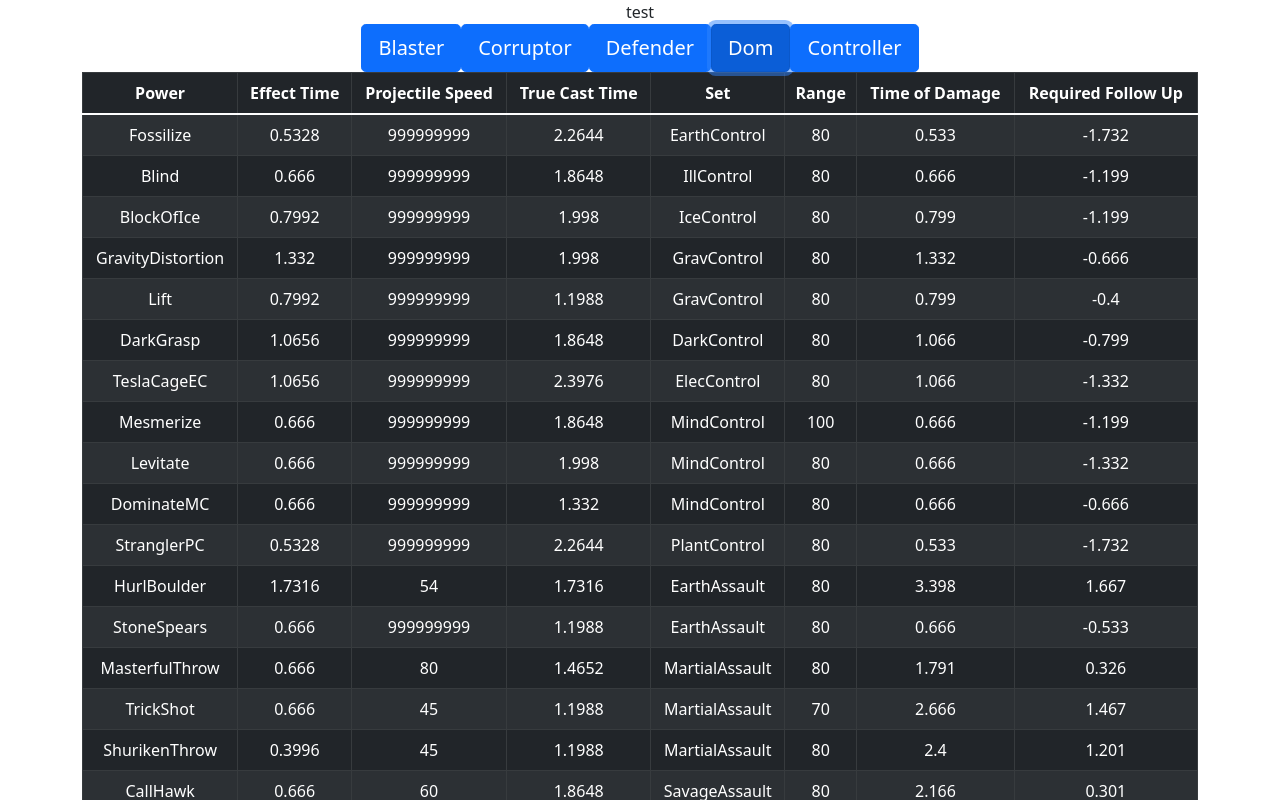
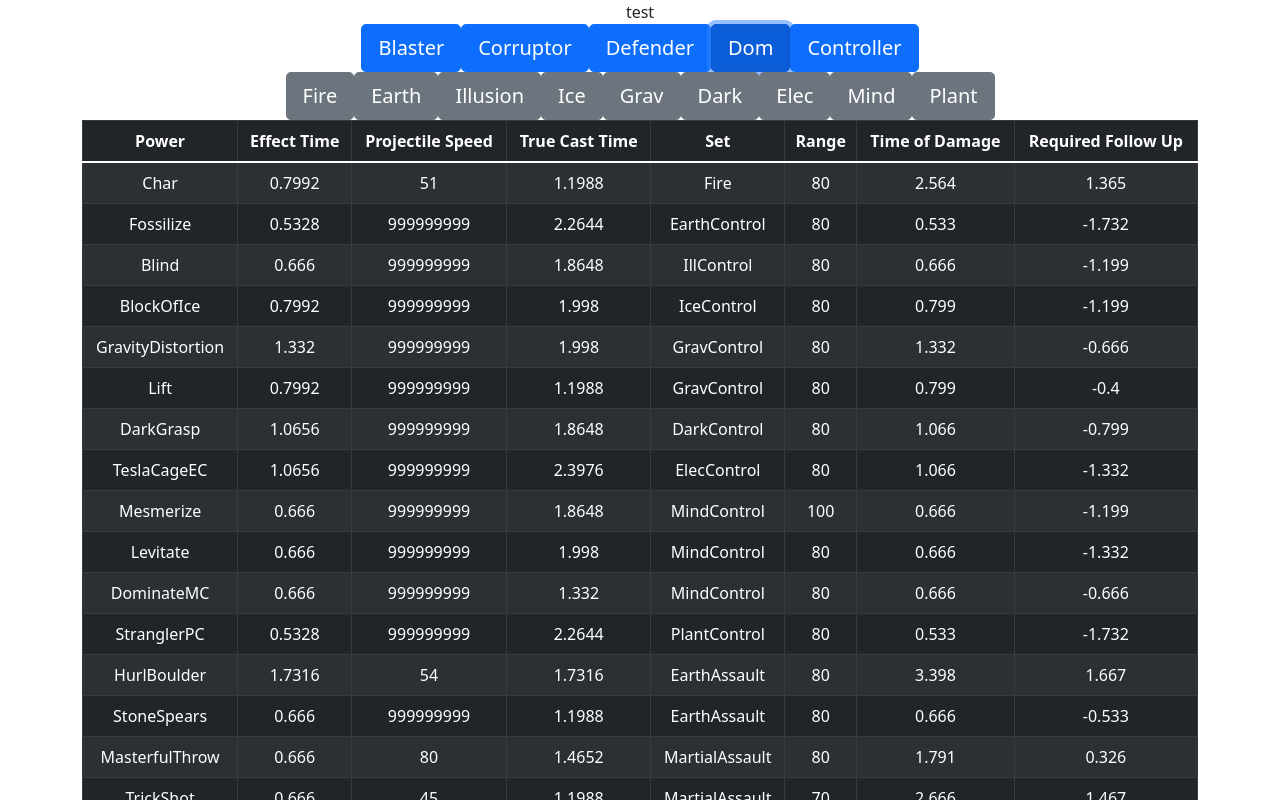
Before and after one commit to SFoxGit/offtimings, a React (Create React App) app: page / in a window 1280 px wide. Both pictures are taken after a click on the button "Dom". Shown: the top 800 px of the page. Built offline with nearby package versions, Linux system fonts and the light colour scheme.

Commit message:
def and corr secondaries

```diff
--- a/src/components/Table/table.jsx
+++ b/src/components/Table/table.jsx
@@ -7,11 +7,13 @@ export default function AttacksTable() {
   const [powers, setPowers] = useState([])
   const [archtype, setArchtype] = useState()
   const [primary, setPrimary] = useState()
+  const [secondary, setSecondary] = useState()
+  const [epic, setEpic] = useState()
 
   const selectArchtype = (filter) => {
     setPrimary()
     console.log(filter)
-    let arr = attacks.filter(function(power) {
+    let arr = attacks.filter(function (power) {
       return power[13].includes(filter)
     })
     setPowers(arr)
@@ -19,20 +21,21 @@ export default function AttacksTable() {
   }
 
   const selectPrimary = (filter) => {
+    setSecondary()
     if (!primary) {
 
-      let arr = powers.filter(function(power) {
+      let arr = powers.filter(function (power) {
         return power[8] === filter
       })
       console.log(arr)
       setPowers(arr)
       setPrimary(filter)
     } else {
-      let arr = attacks.filter(function(power) {
+      let arr = attacks.filter(function (power) {
         return power[13].includes(archtype)
       })
       setPowers(arr)
-      let filterArr = arr.filter(function(power) {
+      let filterArr = arr.filter(function (power) {
         return power[8] === filter
       })
       setPowers(filterArr)
@@ -41,7 +44,25 @@ export default function AttacksTable() {
   }
 
   const selectSecondary = (filter) => {
-
+    if (!secondary) {
+      let arr = attacks.filter(function (power) {
+        return power[8] === filter
+      })
+      setSecondary(filter)
+      setPowers([...powers, ...arr])
+    } else {
+      let arr = attacks.filter(function (power) {
+        return power[13].includes(archtype)
+      })
+      let filterArr = arr.filter(function (power) {
+        return power[8] === primary
+      })
+      let secondaryArr = arr.filter(function (power) {
+        return power[8] === filter
+      })
+      setSecondary(filter)
+      setPowers([...filterArr, ...secondaryArr])
+    }
   }
 
   useEffect(() => {
@@ -79,7 +100,49 @@ export default function AttacksTable() {
         :
         null
       }
-
+      {archtype === "dom" || archtype === "controller" ?
+        <Row>
+          <Col>
+            <Button size="lg" variant="secondary" onClick={() => selectPrimary("Fire")}>Fire</Button>
+            <Button size="lg" variant="secondary" onClick={() => selectPrimary("EarthControl")}>Earth</Button>
+            <Button size="lg" variant="secondary" onClick={() => selectPrimary("IllControl")}>Illusion</Button>
+            <Button size="lg" variant="secondary" onClick={() => selectPrimary("IceControl")}>Ice</Button>
+            <Button size="lg" variant="secondary" onClick={() => selectPrimary("GravControl")}>Grav</Button>
+            <Button size="lg" variant="secondary" onClick={() => selectPrimary("DarkControl")}>Dark</Button>
+            <Button size="lg" variant="secondary" onClick={() => selectPrimary("ElecControl")}>Elec</Button>
+            <Button size="lg" variant="secondary" onClick={() => selectPrimary("MindControl")}>Mind</Button>
+            <Button size="lg" variant="secondary" onClick={() => selectPrimary("PlantControl")}>Plant</Button>
+          </Col>
+        </Row>
+        :
+        null
+      }
+      {primary && archtype === "blaster" ?
+        <Row>
+          <Col>
+            <Button size="lg" variant="info" onClick={() => selectSecondary("SonicManip")}>Sonic</Button>
+            <Button size="lg" variant="info" onClick={() => selectSecondary("Ninja")}>Ninja</Button>
+            <Button size="lg" variant="info" onClick={() => selectSecondary("TactArrow")}>Tactical Arrow</Button>
+            <Button size="lg" variant="info" onClick={() => selectSecondary("Plant")}>Plant</Button>
+            <Button size="lg" variant="info" onClick={() => selectSecondary("Temporal")}>Temporal</Button>
+            <Button size="lg" variant="info" onClick={() => setSecondary("other")}>Other</Button>
+          </Col>
+        </Row>
+        :
+        null
+      }
+      {primary && (archtype === "defender" || archtype === "controller" || archtype === "corruptor") ?
+        <Row>
+          <Col>
+            <Button size="lg" variant="info" onClick={() => selectSecondary("Poison")}>Poison</Button>
+            <Button size="lg" variant="info" onClick={() => selectSecondary("RadEmission")}>Rad</Button>
+            <Button size="lg" variant="info" onClick={() => selectSecondary("Nature")}>Nature</Button>
+            <Button size="lg" variant="info" onClick={() => setSecondary("other")}>Other</Button>
+          </Col>
+        </Row>
+        :
+        null
+      }
       <Table striped bordered hover variant="dark">
         <thead>
           <tr>
--- a/src/data.js
+++ b/src/data.js
@@ -26,7 +26,7 @@ const attacks = [
   ['AbysallGaze', 30, 32, 1.0656, 45, 50, 52, 1.8648, 'Dark', 70, 3.066, 1.201, 'primary', ['blaster', 'corruptor', 'defender']],
   ['BlazingBolt', 22, 24, 0.7992, 450, 50, 52, 1.8648, 'Fire', 80, 0.999, -0.866, 'primary', ['blaster', 'corruptor', 'defender']],
   ['Blaze', 16, 16, 0.5328, 90, 30, 32, 1.1988, 'Fire', 80, 1.533, 0.334, 'primary', ['blaster', 'corruptor', 'defender']],
-  ['Char', 23, 24, 0.7992, 51, 32, 32, 1.1988, 'Fire', 80, 2.564, 1.365, 'primary', ['blaster', 'corruptor', 'defender']],
+  ['Char', 23, 24, 0.7992, 51, 32, 32, 1.1988, 'Fire', 80, 2.564, 1.365, 'primary', ['blaster', 'corruptor', 'defender', 'controller', 'dom']],
   ['Pistols', 9, 12, 0.3996, 150, 30, 32, 1.1988, 'DP', 80, 1.000, -0.199, 'primary', ['blaster', 'corruptor', 'defender']],
   ['DualWield', 20, 20, 0.666, 150, 50, 52, 1.8648, 'DP', 80, 1.266, -0.599, 'primary', ['blaster', 'corruptor', 'defender']],
   ['PiercingRounds', 50, 52, 1.7316, 999999999, 75, 76, 2.664, 'DP', 80, 1.732, -0.932, 'primary', ['blaster', 'corruptor', 'defender']],
```
Lines whose indentation alone changed are shown as unchanged.
